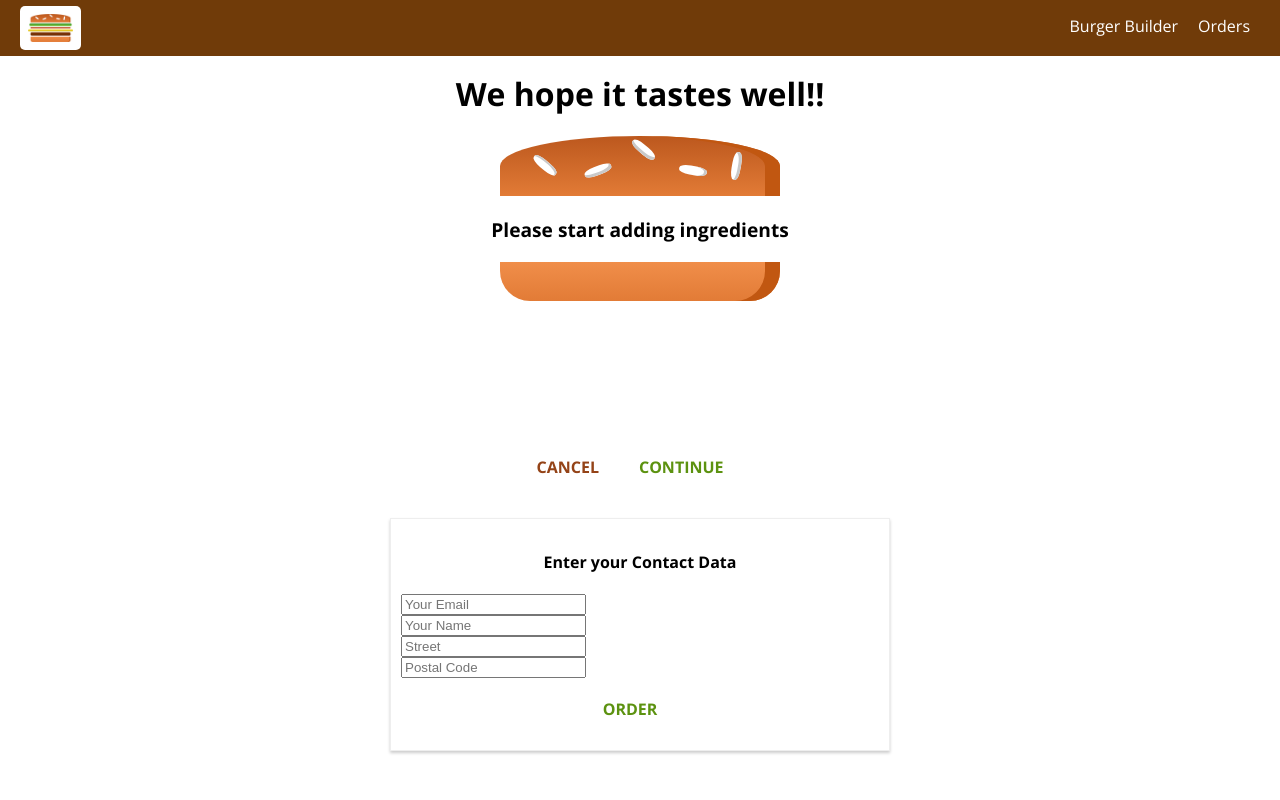
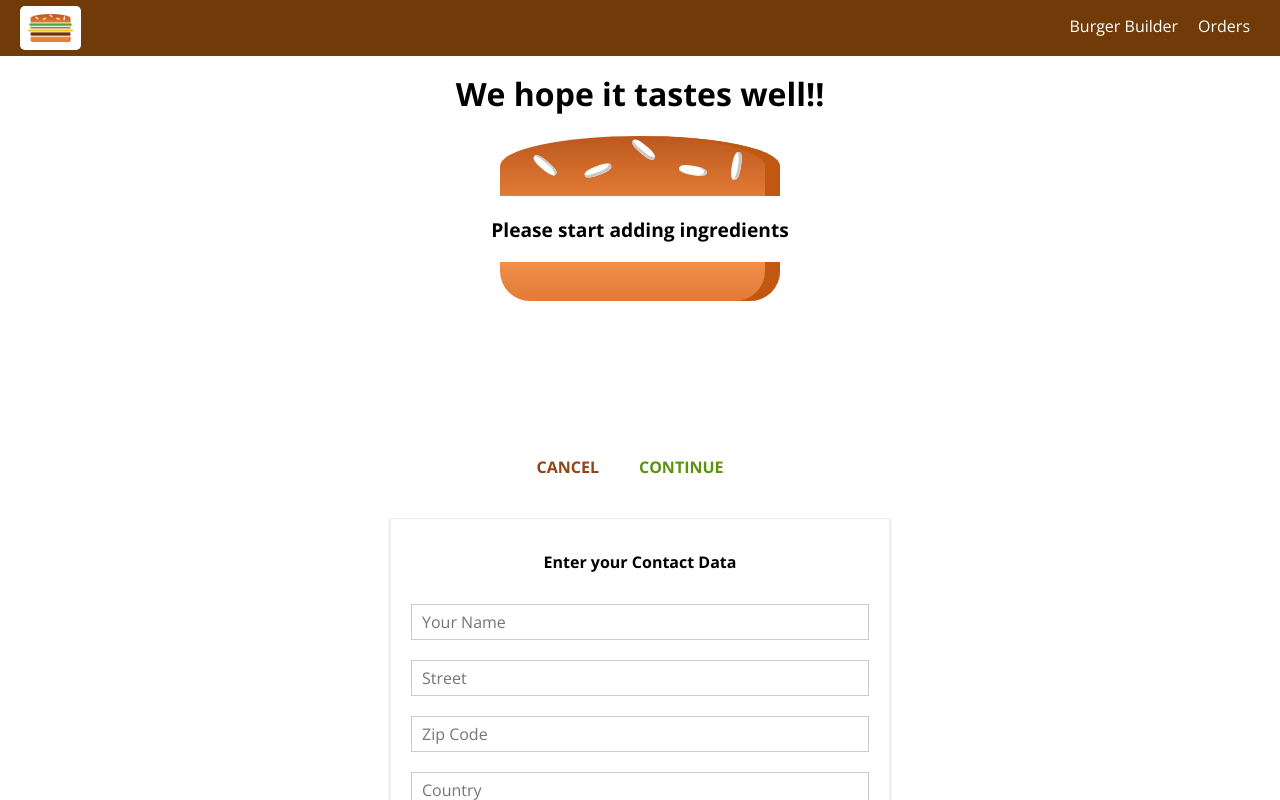
Before and after one commit to ravithakur2k/React-Burger-Build-App, a React app: page /checkout in a window 1280 px wide. Both pictures are taken after a click on the button "CONTINUE". Shown: the top 800 px of the page. Built offline with nearby package versions, Linux system fonts and the light colour scheme.

Commit message:
React Forms

```diff
--- a/src/components/Burger/BurgerIngredient/BurgerIngredient.js
+++ b/src/components/Burger/BurgerIngredient/BurgerIngredient.js
@@ -1,6 +1,6 @@
 import React, { Component } from 'react';
 import classes from './BurgerIngredient.css';
-import PropTypes from 'prop-types';
+import propTypes from 'prop-types';
 
 class BurgerIngredient extends Component {
     render() {
@@ -39,8 +39,8 @@ class BurgerIngredient extends Component {
 
 }
 
-BurgerIngredient.PropTypes = {
-    type: PropTypes.string.isRequired
+BurgerIngredient.propTypes = {
+    type: propTypes.string.isRequired
 }
 
 export default BurgerIngredient;
--- /dev/null
+++ b/src/components/UI/Input/Input.css
@@ -0,0 +1,27 @@
+.Input {
+    width: 100%;
+    padding: 10px;
+    box-sizing: border-box;
+}
+
+.Label {
+    font-weight: bold;
+    display: block;
+    margin-bottom: 8px;
+}
+
+.InputElement {
+    outline: none;
+    border: 1px solid #ccc;
+    background-color: white;
+    font: inherit;
+    padding: 6px 10px;
+    display: block;
+    width: 100%;
+    box-sizing: border-box;
+}
+
+.InputElement:focus {
+    outline: none;
+    background-color: #ccc;
+}
--- /dev/null
+++ b/src/components/UI/Input/Input.js
@@ -0,0 +1,60 @@
+import React from "react";
+import classes from "./Input.css";
+
+const input = (props) => {
+  let inputElement = null;
+  switch (props.elementType) {
+    case "input":
+      inputElement = (
+        <input
+          className={classes.InputElement}
+          {...props.elementConfig}
+          value={props.value}
+          onChange={props.changed}
+        />
+      );
+      break;
+    case "textArea":
+      inputElement = (
+        <textarea
+          className={classes.InputElement}
+          {...props.elementConfig}
+          value={props.value}
+          onChange={props.changed}
+        />
+      );
+      break;
+    case "select":
+      inputElement = (
+        <select
+          className={classes.InputElement}
+          value={props.value}
+          onChange={props.changed}
+        >
+          {props.elementConfig.options.map((option) => (
+            <option key={option.value} value={option.value}>
+              {option.displayValue}
+            </option>
+          ))}
+        </select>
+      );
+      break;
+    default:
+      inputElement = inputElement = (
+        <input
+          className={classes.InputElement}
+          {...props.elementConfig}
+          value={props.value}
+        />
+      );
+  }
+
+  return (
+    <div className={classes.Input}>
+      <label>{props.label}</label>
+      {inputElement}
+    </div>
+  );
+};
+
+export default input;
--- a/src/containers/Checkout/ContactData/ContactData.css
+++ b/src/containers/Checkout/ContactData/ContactData.css
@@ -8,10 +8,6 @@
     box-sizing: border-box;;
 }
 
-.Input {
-    display: block;
-}
-
 @media(min-width: 600px){
     .ContactData {
         width:500px;
--- a/src/containers/Checkout/ContactData/ContactData.js
+++ b/src/containers/Checkout/ContactData/ContactData.js
@@ -1,68 +1,123 @@
-import React, { Component } from 'react';
-import Button from '../../../components/UI/Button/Button';
-import classes from './ContactData.css';
-import axios from '../../../axios-orders';
-import Spinner from '../../../components/UI/Spinner/Spinner';
+import React, { Component } from "react";
+import Button from "../../../components/UI/Button/Button";
+import classes from "./ContactData.css";
+import axios from "../../../axios-orders";
+import Spinner from "../../../components/UI/Spinner/Spinner";
+import Input from "../../../components/UI/Input/Input";
 
 class ContactData extends Component {
   state = {
-        name: '',
-        email: '',
-        address: {
-            street: '',
-            postalCode: ''
+    orderForm: {
+      name: {
+        elementType: "input",
+        elementConfig: {
+          type: "text",
+          placeholder: "Your Name",
         },
-        loading: false
-    }
+        value: "",
+      },
+      street: {
+        elementType: "input",
+        elementConfig: {
+          type: "text",
+          placeholder: "Street",
+        },
+        value: "",
+      },
+      zipCode: {
+        elementType: "input",
+        elementConfig: {
+          type: "text",
+          placeholder: "Zip Code",
+        },
+        value: "",
+      },
+      country: {
+        elementType: "input",
+        elementConfig: {
+          type: "text",
+          placeholder: "Country",
+        },
+        value: "",
+      },
+      email: {
+        elementType: "input",
+        elementConfig: {
+          type: "email",
+          placeholder: "Your E-Mail",
+        },
+        value: "",
+      },
+      deliveryMethod: {
+        elementType: "select",
+        elementConfig: {
+          options: [
+            { value: "fastest", displayValue: "Fastest" },
+            { value: "cheapest", displayValue: "Cheapest" },
+          ],
+          placeholder: "Your Name",
+        },
+        value: "",
+      },
+    },
+    loading: false,
+  };
 
   orderHandler = (event) => {
     event.preventDefault();
     this.setState({
-            loading: true
-        })
+      loading: true,
+    });
     const order = {
       ingredients: this.props.ingredients,
       price: this.props.price,
-            customer: {
-                name: 'Ravi Thakur',
-                address: {
-                    steet: "Test Rd",
-                    zipCode: "123456",
-                    country: "Germany",
-                },
-                email: "test@gmail.com"
-            },
-            deliveryMethod: 'fastest'
-        }
+    };
     // alert("You Continue!!")
-        axios.post('/orders.json', order).then(Response => {
-            this.setState({ loading: false })
-            this.props.history.push('/');
-        }).catch(error => {
-            this.setState({ loading: false })
+    axios
+      .post("/orders.json", order)
+      .then((Response) => {
+        this.setState({ loading: false });
+        this.props.history.push("/");
       })
+      .catch((error) => {
+        this.setState({ loading: false });
+      });
     console.log("Ingredients::", this.props.ingredients);
-    }
+  };
 
   render() {
+    const formElementsArray = [];
+    for (let key in this.state.orderForm) {
+      formElementsArray.push({
+        id: key,
+        config: this.state.orderForm[key],
+      });
+    }
+    console.log(formElementsArray);
     let form = (
       <form>
-                <input className={classes.Input} type="email" name="email" placeholder="Your Email" />
-                <input className={classes.Input} clatype="text" name="name" placeholder="Your Name" />
-                <input className={classes.Input} ztype="text" name="street" placeholder="Street" />
-                <input className={classes.Input} type="text" name="postal" placeholder="Postal Code" />
-                <Button btnType="Success" clicked={this.orderHandler}>ORDER</Button>
+        {formElementsArray.map((formElement) => (
+          <Input
+            key={formElement.id}
+            elementType={formElement.config.elementType}
+            elementConfig={formElement.config.elementConfig}
+            value={formElement.config.value}
+          />
+        ))}
+        <Button btnType="Success" clicked={this.orderHandler}>
+          ORDER
+        </Button>
       </form>
     );
     if (this.state.loading) {
-            form = <Spinner />
+      form = <Spinner />;
     }
     return (
       <div className={classes.ContactData}>
         <h4>Enter your Contact Data</h4>
         {form}
       </div>
-        )
+    );
   }
 }
 
```
Lines whose indentation alone changed are shown as unchanged.
